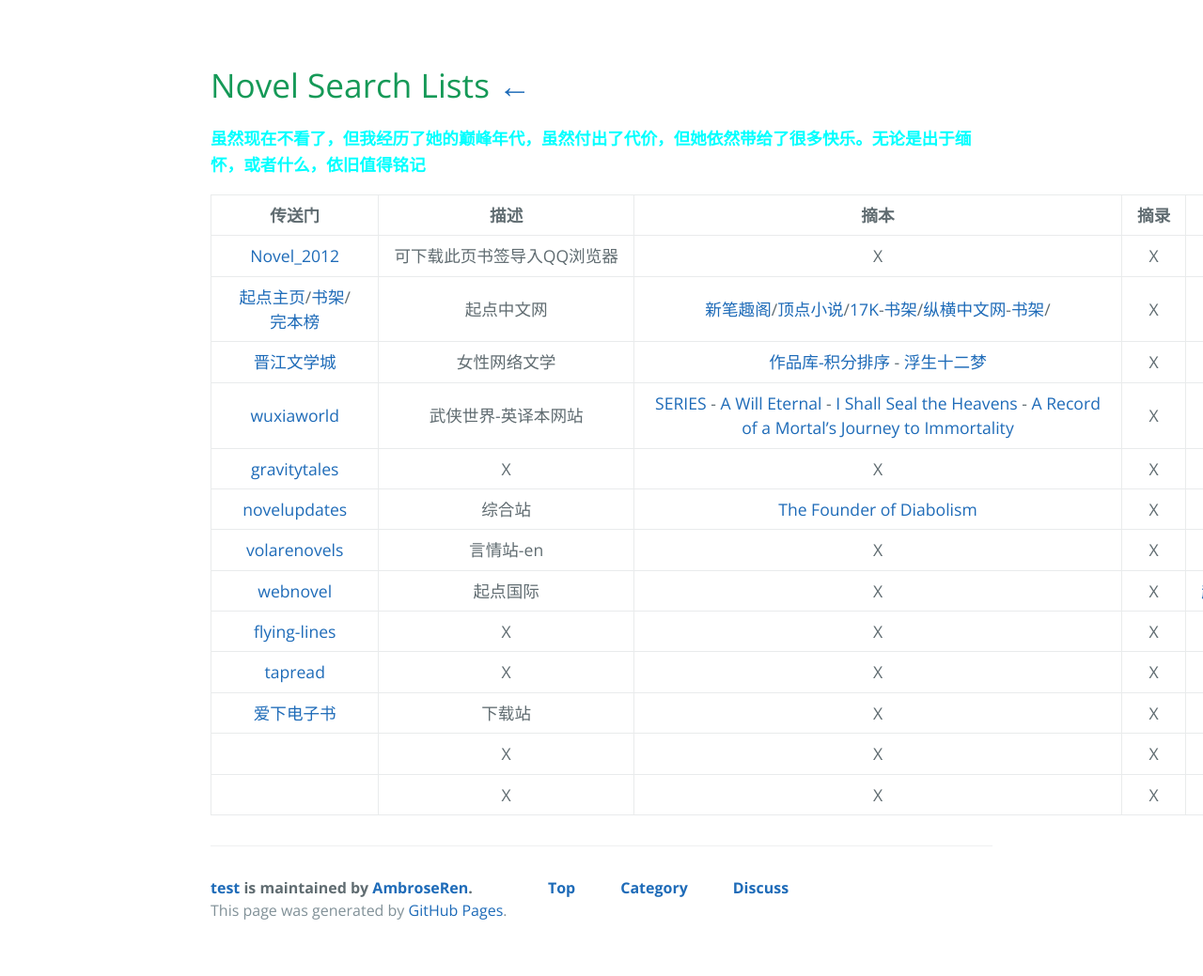
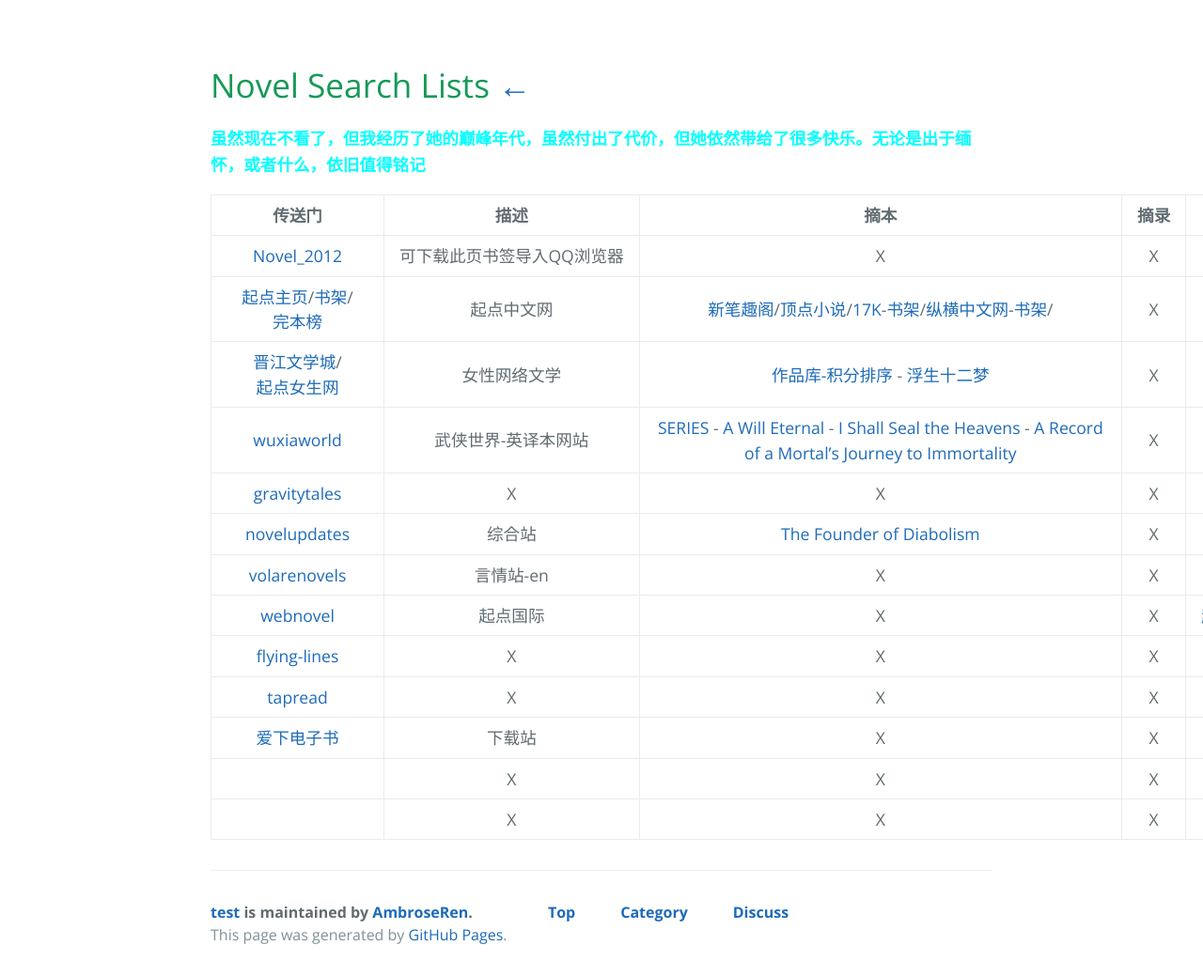
Before and after one commit to AmbroseRen/test, a Jekyll site: the page built from Library/Novel.md, in a window 1280 px wide. Shown: the whole page at 94% size. Built offline with Jekyll 4.4.1, drawn with Linux system fonts in a browser that asks for light colours; our own code applies the rules of GitHub Pages for plain Markdown files; the repository's description, which GitHub fills in, is left out; before the commit the page ends 1013 px from its top, so only the background shows below that.

Commit message:
Update Novel.md

```diff
--- a/Library/Novel.md
+++ b/Library/Novel.md
@@ -10,7 +10,7 @@
 |:---:|:---:|:---:|:---:|:---:|
 | [Novel_2012](Novel/Q_bookmarks_2021_5_22.html) | 可下载此页书签导入QQ浏览器 | X | X | X |
 | [起点主页](https://www.qidian.com/search)/[书架](https://my.qidian.com/bookcase/)/[完本榜](https://www.qidian.com/finish/) | 起点中文网 | [新笔趣阁](https://www.xbiquge.la/xiaoshuodaquan/)/[顶点小说](https://www.booktxt.net/index.php)/[17K](https://search.17k.com/search.xhtml?c.q=)-[书架](https://user.17k.com/www/bookshelf/)/[纵横中文网](http://search.zongheng.com/s?keyword=%E7%89%B9%E6%88%98%E4%B9%8B%E7%8E%8B)-[书架](http://home.zongheng.com/bookshelf)/[]() | X | X |
-| [晋江文学城](http://www.jjwxc.net/) | 女性网络文学 | [作品库-积分排序](http://www.jjwxc.net/bookbase_slave.php?orderstr=2) - [浮生十二梦](http://www.jjwxc.net/onebook.php?novelid=1267798) | X | X |
+| [晋江文学城](http://www.jjwxc.net/)/[起点女生网](https://www.qdmm.com/) | 女性网络文学 | [作品库-积分排序](http://www.jjwxc.net/bookbase_slave.php?orderstr=2) - [浮生十二梦](http://www.jjwxc.net/onebook.php?novelid=1267798) | X | X |
 | [wuxiaworld](https://www.wuxiaworld.com/) | 武侠世界-英译本网站 | [SERIES](https://www.wuxiaworld.com/novels) - [A Will Eternal](https://www.wuxiaworld.com/novel/a-will-eternal) - [I Shall Seal the Heavens](https://www.wuxiaworld.com/novel/i-shall-seal-the-heavens) - [A Record of a Mortal’s Journey to Immortality](https://www.wuxiaworld.com/novel/rmji) | X | X |
 | [gravitytales](https://www.gravitytales.cc/) | X | X | X | X |
 | [novelupdates](https://www.novelupdates.com/) | 综合站 | [The Founder of Diabolism](https://www.novelupdates.com/series/the-founder-of-diabolism/) | X | [Series Ranking-CN](https://www.novelupdates.com/series-ranking/?rank=popmonth&org=495&rl=100) |
```
